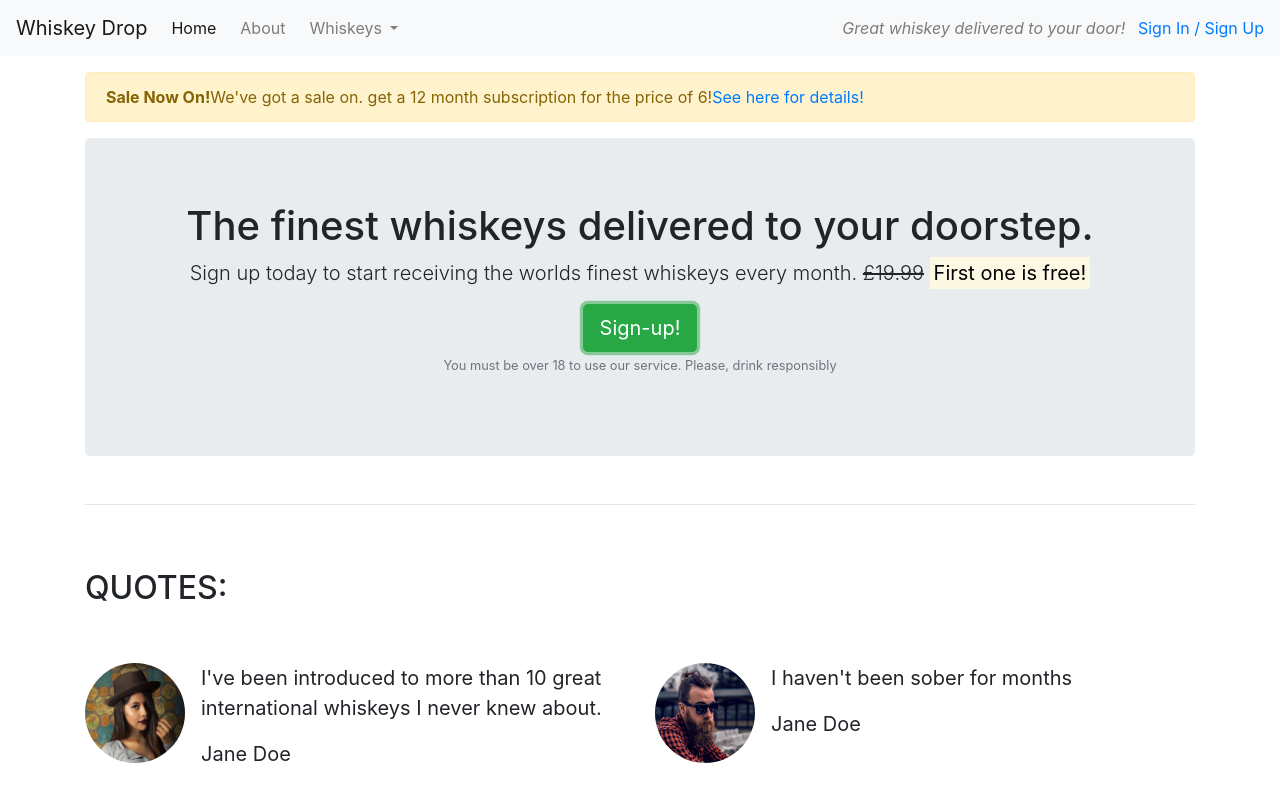
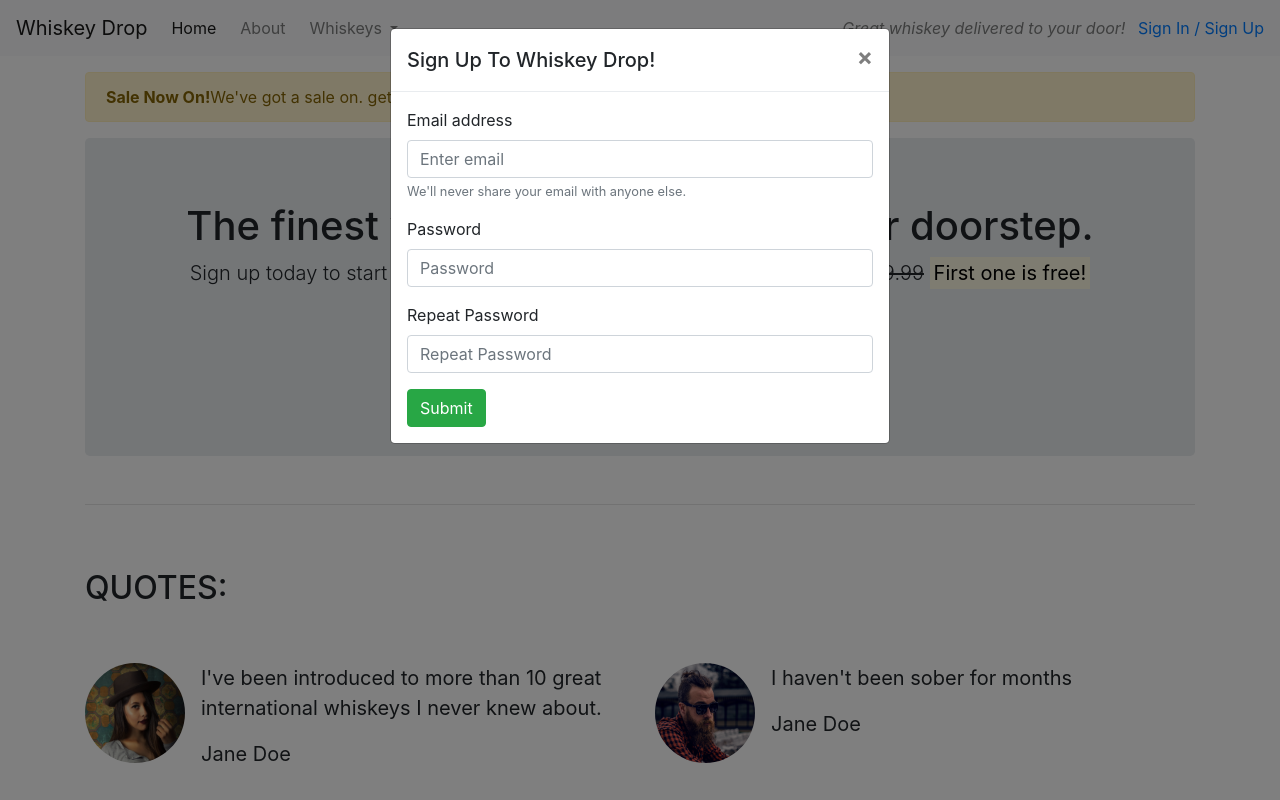
Before and after one commit to GrantWils23/Learning-Bootstrap-Project, a plain HTML site: page index.html in a window 1280 px wide. Both pictures are taken after a click on the button "Sign-up!". Shown: the top 800 px of the page. Drawn offline with nearby package versions, Linux system fonts and the light colour scheme.

Commit message:
add javascript components part 2

```diff
--- a/index.html
+++ b/index.html
@@ -26,7 +26,8 @@
                 <li class="active nav-item mr-2"><a class="nav-link" href="/">Home</a></li>
                 <li class="nav-item mr-2"><a class="nav-link" href="/about">About</a></li>
                 <li class="nav-item dropdown">
-                    <a class="nav-link dropdown-toggle" href="#" id="navbarDropdownMenuLink" role="button" data-toggle="dropdown" aria-haspopup="true" aria-expanded="false">
+                    <a class="nav-link dropdown-toggle" href="#" id="navbarDropdownMenuLink" role="button"
+                        data-toggle="dropdown" aria-haspopup="true" aria-expanded="false">
                         Whiskeys
                     </a>
                     <div class="dropdown-menu" aria-labelledby="navbarDropdownMenuLink">
@@ -62,7 +63,8 @@
                         <s class="d-none d-sm-inline">£19.99</s>
                         <span class="d-inline d-sm-none"><br></span>
                         <strong><mark>First one is free!</mark></strong></p>
-                    <button class="btn btn-success btn-lg">Sign-up!</button>
+                    <button class="btn btn-success btn-lg" data-toggle="modal"
+                        data-target="#signUpModal">Sign-up!</button>
                     <p class="text-muted"><small>You must be over 18 to use our service. Please, drink
                             responsibly</small></p>
                 </section>
@@ -152,6 +154,42 @@
             </div>
         </section>
     </article>
+
+    <div class="modal" tabindex="-1" id="signUpModal">
+        <div class="modal-dialog">
+            <div class="modal-content">
+                <div class="modal-header">
+                    <h5 class="modal-title">Sign Up To Whiskey Drop!</h5>
+                    <button type="button" class="close" data-dismiss="modal" aria-label="Close">
+                        <span aria-hidden="true">&times;</span>
+                    </button>
+                </div>
+                <div class="modal-body">
+                    <form>
+                        <div class="form-group">
+                            <label for="exampleInputEmail1">Email address</label>
+                            <input type="email" class="form-control" id="exampleInputEmail1"
+                                aria-describedby="emailHelp" placeholder="Enter email">
+                            <small id="emailHelp" class="form-text text-muted">We'll never share your email with anyone
+                                else.</small>
+                        </div>
+                        <div class="form-group">
+                            <label for="password">Password</label>
+                            <input type="password" class="form-control" id="password"
+                                placeholder="Password">
+                        </div>
+                        <div class="form-group">
+                            <label for="repeatPassword">Repeat Password</label>
+                            <input type="password" class="form-control" id="repeatPassword"
+                                placeholder="Repeat Password">
+                        </div>
+                        <button type="submit" class="btn btn-success">Submit</button>
+                    </form>
+                </div>
+            </div>
+        </div>
+    </div>
+
     <script src="https://code.jquery.com/jquery-3.3.1.slim.min.js"
         integrity="sha384-q8i/X+965DzO0rT7abK41JStQIAqVgRVzpbzo5smXKp4YfRvH+8abtTE1Pi6jizo" crossorigin="anonymous">
     </script>
```
